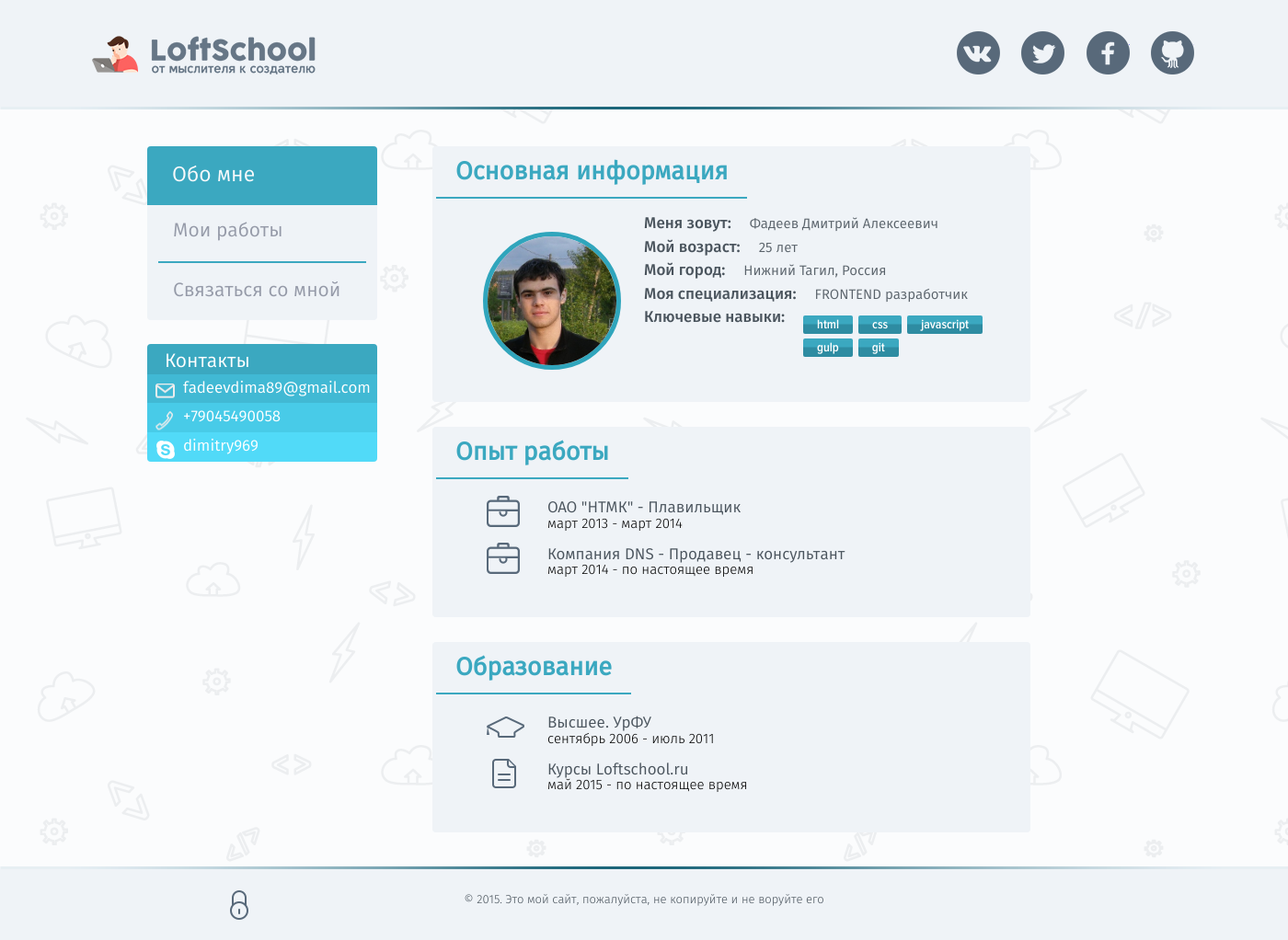
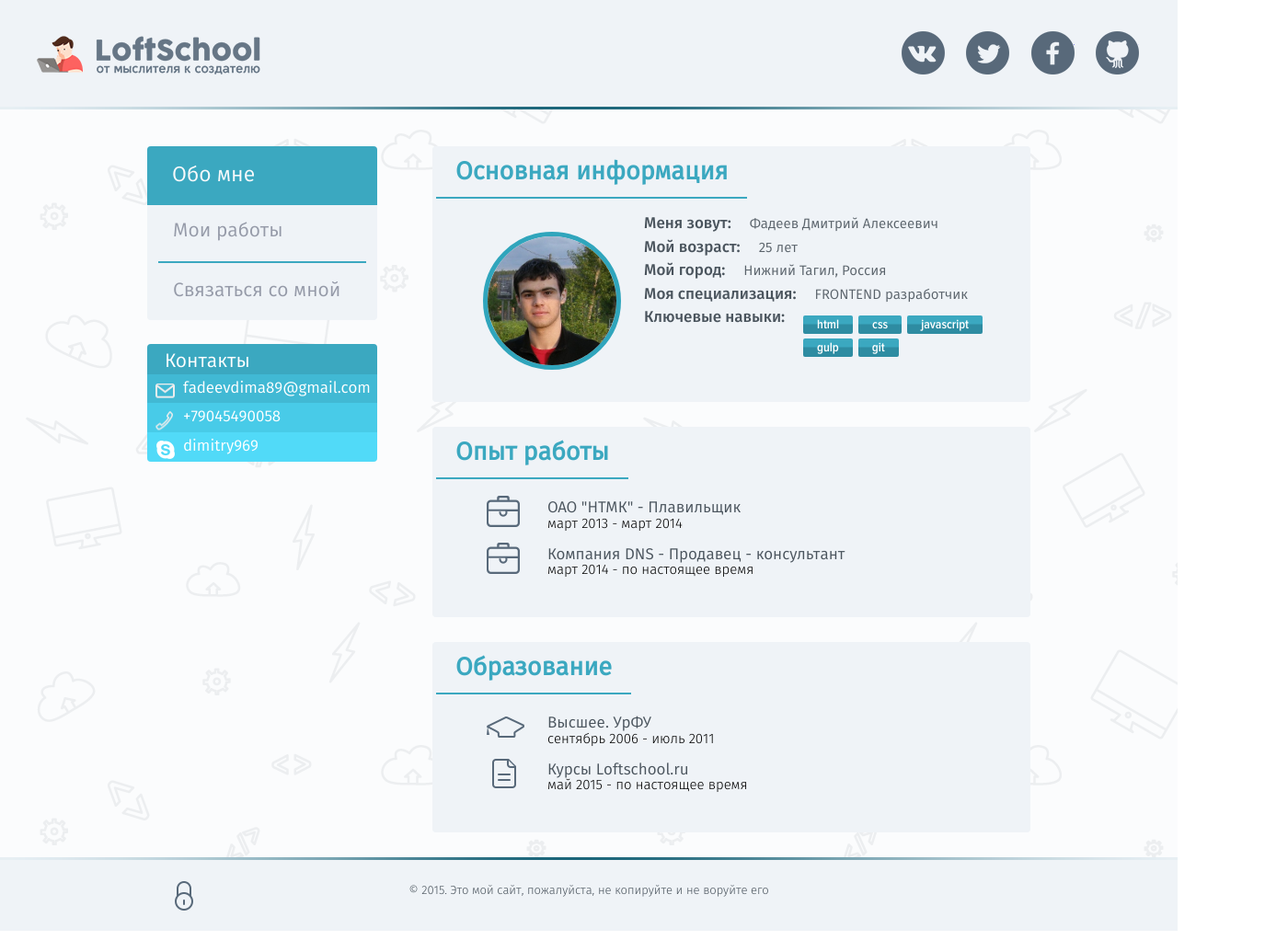
Before and after one commit to fadeevich/loftschool_1, a website: page app/index.html in a window 1280 px wide. Shown: the whole page at 92% size, 1400 px wide, since content can reach past the window. Drawn offline with nearby package versions, Linux system fonts and the light colour scheme.

Commit message:
fixies after check

```diff
--- a/app/css/style.css
+++ b/app/css/style.css
@@ -1,7 +1,29 @@
+html, body {
+	height: 100%;
+}
 body {
 	font-family: 'fira_sansbook';
 	background: url(../img/comppattern.png) repeat;
 }
+
+/* прибьём футер к низу*/
+.wrapper{
+	position: relative;
+	min-height: 100%;
+	min-width: 970px;
+	height: auto!important;
+	overflow: hidden;
+}
+.wrapper:after {
+	content: "";
+	height: 80px;
+	display: block;
+}
+.footer{
+	height: 80px;
+	margin-top: -80px;
+}
+/* прибьём футер к низу - конец*/
 .clearfix:before,
 .clearfix:after {
 	content: " ";
@@ -14,12 +36,14 @@ body {
 /*хэдер*/
 .header {
 	min-height: 119px;
-	min-width: 1400px;
+	max-width: 100%;
 	background: #eff3f7 url(../img/line.png) center bottom no-repeat;
 	margin-bottom: 40px;
 }
 .header-content {
 	max-width: 1200px;
+	min-width: 960px;
+	height: 100%;
 	margin: 0 auto;
 	position: relative;
 }
@@ -282,8 +306,9 @@ body {
 	float: left;
 	font-size: 15px;
 	color: #5a636b;
+	padding-top: 2px;
+	width: 210px;
 	margin-left: 20px;
-	padding-top: 2px;
 }
 
 /*скиллы*/
@@ -347,19 +372,3 @@ body {
 }
 /*Логин - конец*/
 /*футер - конец*/
-/* прибьём футер к низу*/
-.wrapper{
-	position: relative;
-	height: auto;
-}
-.wrapper:after {
-	content: "";
-	height: 80px;
-	display: block;
-}
-.footer{
-	min-width: 1400px;
-	height: 80px;
-	margin-top: -70px;
-}
-/* прибьём футер к низу - конец*/
--- a/app/index.html
+++ b/app/index.html
@@ -18,7 +18,7 @@
 	<![endif]-->
 	<div class="wrapper">
 			<header class="header">
-				<div class="header-content">
+				<div class="header-content clearfix">
 					<a href="#" class="header-logo-link">
 						<img src="img/logo.png" alt="logo" class="logo-img">
 						<span class="logo-text">Сайт портфолио</span>
--- a/gulpfile.js
+++ b/gulpfile.js
@@ -29,7 +29,7 @@ gulp.task('js', function () {
 gulp.task('watch', function () {
   gulp.watch(['./app/*.html'], ['html']);
   gulp.watch(['./app/css/*.css'], ['css']);
-  gulp.watch(['./app/js/*.js'], ['css']);
+  gulp.watch(['./app/js/*.js'], ['js']);
 });
 
 gulp.task('default', ['connect', 'watch']);
```
Also changed, not shown: README.MD (added).
